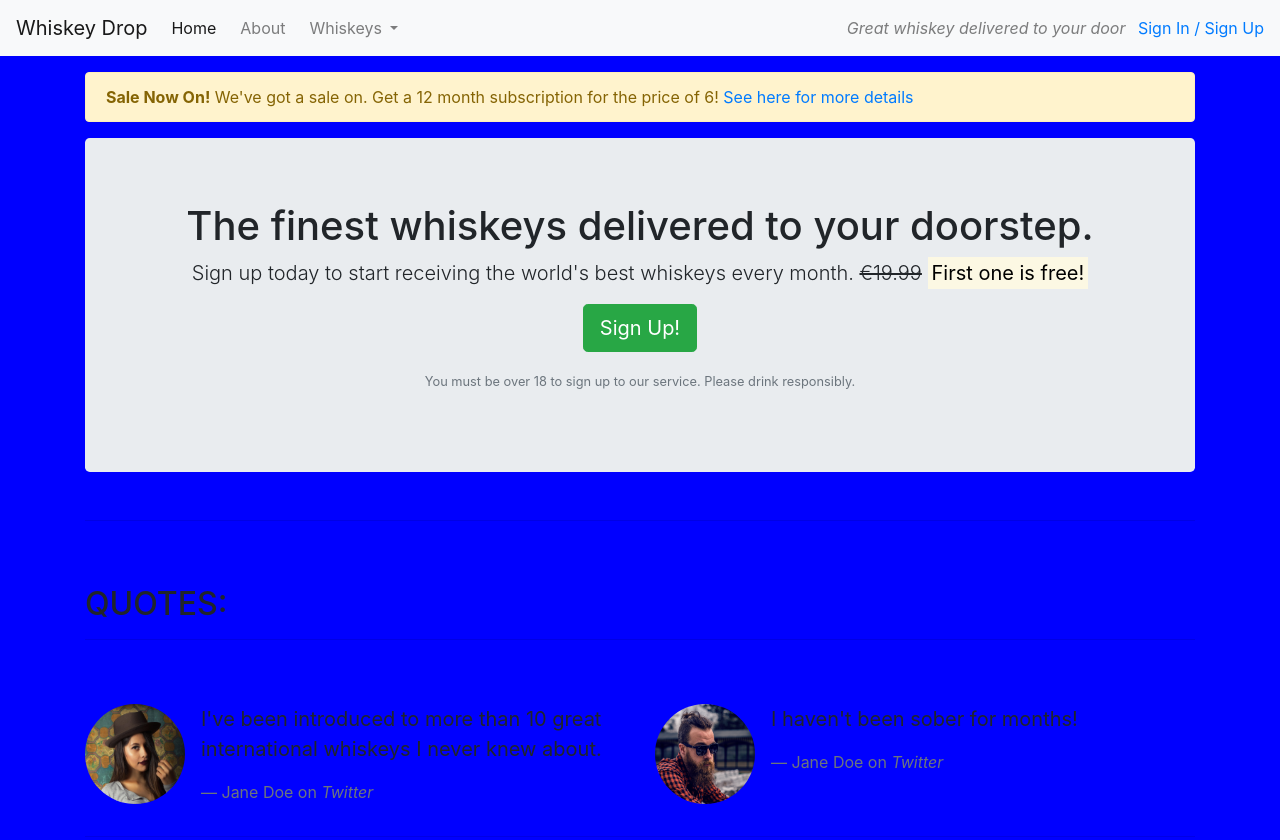
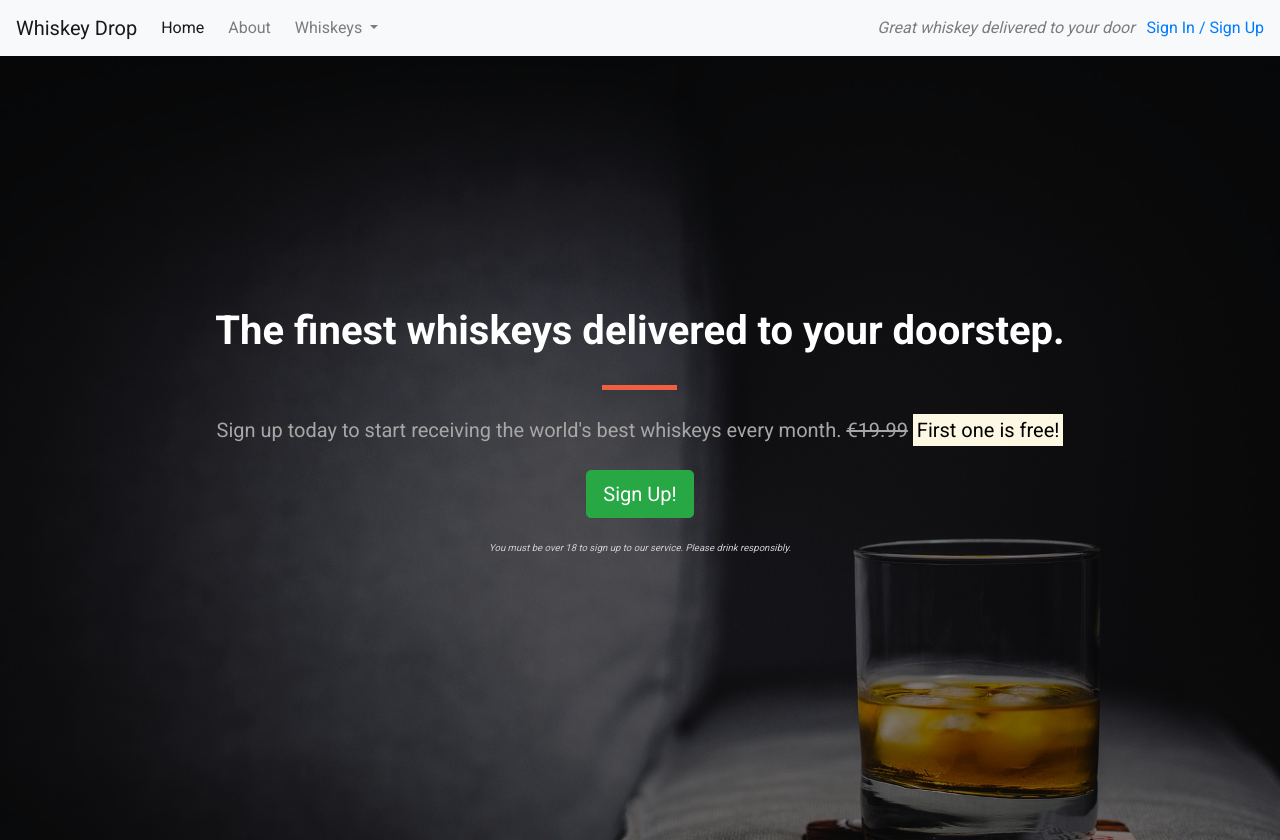
Before and after one commit to p-coughlan/whiskey-drop, a plain HTML site: page index.html in a window 1280 px wide. Shown: the top 840 px of the page. Drawn offline with nearby package versions, Linux system fonts and the light colour scheme.

Commit message:
create separate for design flexibility. Edit callout with custom CSS

```diff
--- a/css/style.css
+++ b/css/style.css
@@ -1,3 +1,100 @@
 body {
-    background-color: blue;
+    font-family: 'Roboto', sans-serif;
 }
+
+/* Containers */
+
+.alert-container {}
+
+.callout-container {
+    height: 100vh;
+
+    background: url('../images/whiskey-background.jpg') no-repeat center center fixed;
+    -webkit-background-size: cover;
+    -moz-background-size: cover;
+    -o-background-size: cover;
+    background-size: cover;
+
+    display: flex;
+    align-items: center;
+    justify-content: center;
+
+    position: relative;
+}
+
+.opaque-overlay {
+    position: absolute;
+    top: 0;
+    left: 0;
+    height: 100%;
+    width: 100%;
+    background-color: rgba(0, 0, 0, 0.5);
+}
+
+.quotes-container {}
+
+.features-container {}
+
+/* Block dividers */
+
+.block-divider {
+    width: 75px;
+    height: 5px;
+    border: 0;
+    background-color: #444;
+}
+
+.block-divider--orange {
+    background-color: #f05f40;
+}
+
+.block-divider--short {
+    width: 35px;
+}
+
+/* Jumbotron */
+
+.jumbotron {
+    background-color: transparent;
+}
+
+.jumbotron h1 {
+    color: white;
+    font-weight: bold;
+    margin-bottom: 30px;
+    color: white;
+}
+
+.jumbotron .lead {
+    color: #a7a7a7;
+    margin: 25px 0;
+}
+
+.jumbotron small {
+    font-size: 60%;
+    font-style: italic;
+    color: #d0d0d0;
+}
+
+/* Buttons */
+
+.btn--cta {
+    font-weight: bold;
+    border-radius: 23px;
+    width: 160px;
+}
+
+.btn--red {
+    color: white;
+    background-color: #f05f40;
+    border-color: #f05f40;
+}
+
+.btn--red:hover,
+.btn--red:active,
+.btn--red:focus,
+.btn--red:active:focus {
+    background-color: #df4929;
+    border-color: #df4929;
+    color: white;
+}
--- a/index.html
+++ b/index.html
@@ -7,7 +7,8 @@
     <title>Whiskey Drop | Taste a new whiskey every month</title>
     <link rel="stylesheet" href="https://maxcdn.bootstrapcdn.com/bootstrap/4.1.3/css/bootstrap.min.css">
     <link rel="stylesheet" href="https://use.fontawesome.com/releases/v5.6.1/css/all.css" integrity="sha384-gfdkjb5BdAXd+lj+gudLWI+BXq4IuLW5IT+brZEZsLFm++aCMlF1V92rMkPaX4PP" crossorigin="anonymous">
-    <link rel="stylesheet" href="css/style.css">
+    <link href="https://fonts.googleapis.com/css?family=Roboto:400,700" rel="stylesheet">
+    <link rel="stylesheet" href="css/style.css" type="text/css" />
 </head>
 
 <body>
@@ -44,19 +45,23 @@
         </div>
         <!--</div>-->
     </nav>
-    <article class="container mt-3">
-        <div class="row d-none d-sm-block">
-            <div class="col-12">
-                <div class="alert alert-warning">
-                    <strong>Sale Now On!</strong> We've got a sale on. Get a 12 month subscription for the price of 6! <a href="">See here for more details</a>
-                </div>
-            </div>
-        </div>
+    <!--<div class="container alert-container">-->
+    <!--    <div class="row d-none d-sm-block">-->
+    <!--        <div class="col-12">-->
+    <!--            <div class="alert alert-warning">-->
+    <!--                <strong>Sale Now On!</strong> We've got a sale on. Get a 12 month subscription for the price of 6! <a href="">See here for more details</a>-->
+    <!--            </div>-->
+    <!--        </div>-->
+    <!--    </div>-->
+    <!--</div>-->
+    <div class="container-fluid callout-container">
         <!-- Callout -->
+        <div class="opaque-overlay">&nbsp;</div>
         <div class="row">
             <div class="col-12">
                 <section class="callout jumbotron text-center">
-                    <h1>The finest whiskeys delivered to your doorstep.</h1>
+                    <h1 class="jumbotron-header">The finest whiskeys delivered to your doorstep.</h1>
+                    <hr class="block-divider block-divider--orange">
                     <p class="lead">Sign up today to start receiving the world's best whiskeys every month.
                         <s class="d-none d-sm-inline">€19.99</s>
                         <span class="d-inline d-sm-none"><br></span>
@@ -66,9 +71,11 @@
                 </section>
             </div>
         </div>
-        <!-- /.callout -->
-        <hr>
-        <!-- Quotes -->
+    </div>
+    <!-- /.callout -->
+
+    <!-- Quotes -->
+    <div class="container quotes-container">
         <section class="quotes">
             <div class="row">
                 <div class="col-12 my-5">
@@ -105,9 +112,11 @@
                 </div>
             </div>
         </section>
-        <!-- /.quotes -->
-        <hr>
-        <!-- Features -->
+    </div>
+    <!-- /.quotes -->
+
+    <!-- Features -->
+    <div class="features-container">
         <section class="features">
             <div class="row">
                 <div class="col-12 my-5">
@@ -139,8 +148,8 @@
                 </div>
             </div>
         </section>
-        <!-- /.features -->
-    </article>
+    </div>
+    <!-- /.features -->
 
     <div class="modal" tabindex="-1" role="dialog" id="signUpModal">
         <div class="modal-dialog" role="document">
```
Also changed, not shown: images/whiskey-background.jpg (added).
